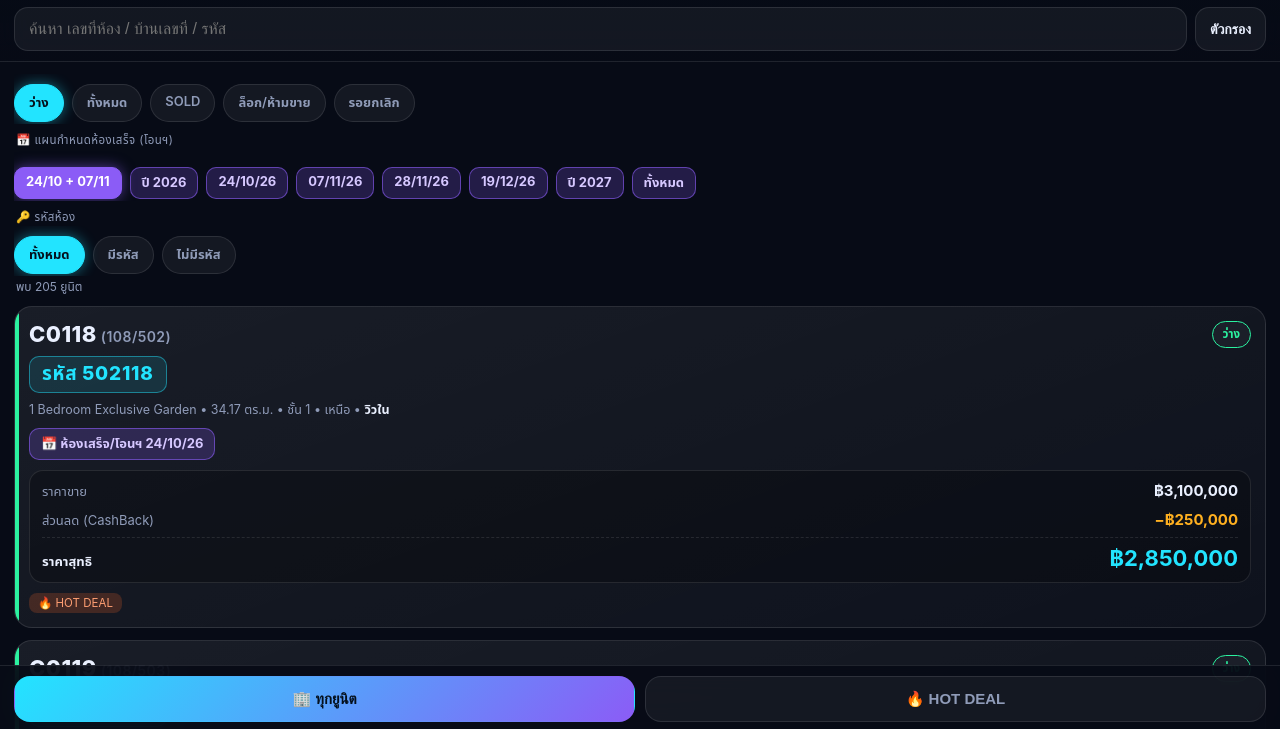
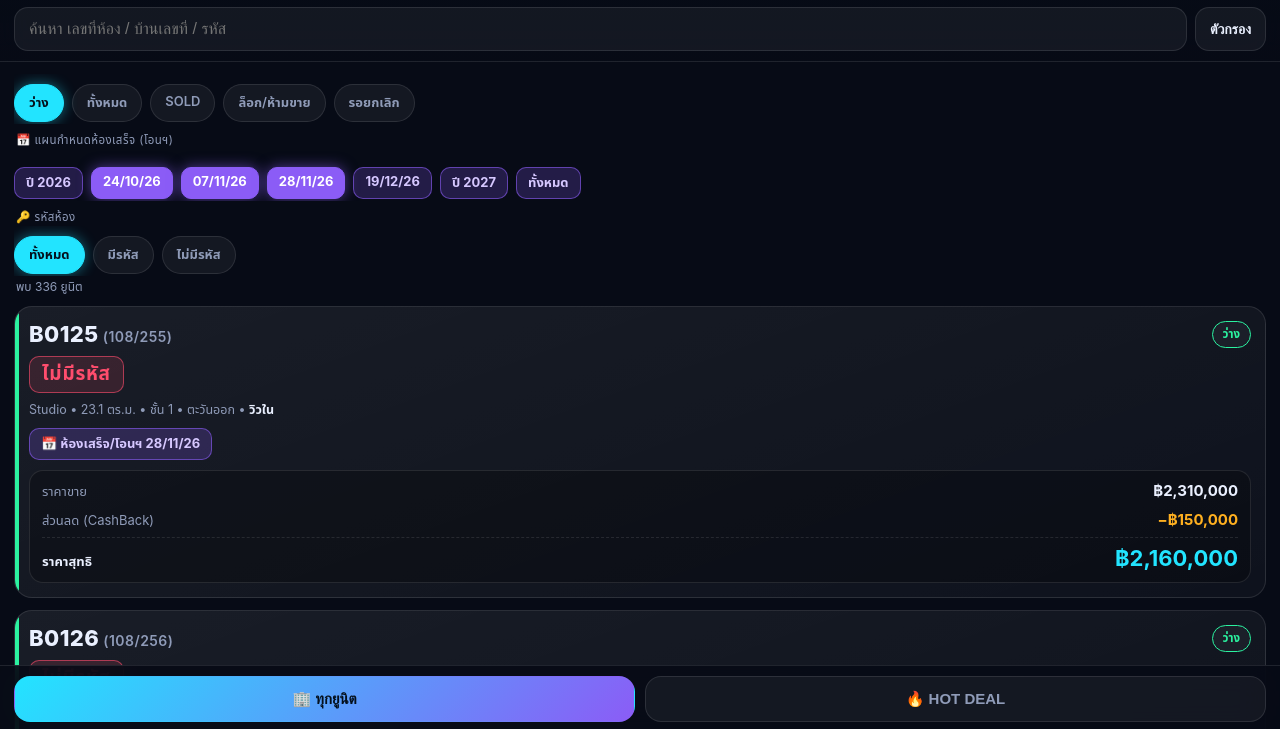
Before and after one commit to bug1-png/KVL_Price_App, a plain HTML site: page index.html in a window 1280 px wide. Shown: the part 68-797 px from the top of the page. Drawn offline with Linux system fonts and the light colour scheme.

Commit message:
Add files via upload

```diff
--- a/index.html
+++ b/index.html
@@ -189,11 +189,14 @@ fillSel("#fDir","ทิศ",uniq(M,"dir").sort());
 fillSel("#fDetail","Unit Detail",uniq(M,"detail").sort());
 $("#fSort").innerHTML='<option value="unit">เรียง: เลขที่ห้อง</option><option value="pa">ราคา ต่ำ→สูง</option><option value="pd">ราคา สูง→ต่ำ</option><option value="na">สุทธิ ต่ำ→สูง</option><option value="nd">สุทธิ สูง→ต่ำ</option>';
 $("#avail").textContent=nf(M.filter(isFree).length);
-let mode=1,evt="E2",codeF="",unlocked=false;
+let mode=1,codeF="",unlocked=false;
 try{unlocked=sessionStorage.getItem("hs")==="1"}catch(e){}
 const evKey=d=>{const m=/^(\d\d)\/(\d\d)\/(\d\d)$/.exec(d||"");return m?(+m[3])*10000+(+m[2])*100+(+m[1]):99999999};
 const EVS=[...new Set(M.concat(H).map(u=>u.date).filter(Boolean))].sort((a,b)=>evKey(a)-evKey(b));
-const EARLY=EVS.filter(d=>d.includes("/")).slice(0,2);
+// completion-date chips are multi-select. Default = the 3 earliest dates (24/10, 07/11, 28/11 today). Empty selection = no filter.
+const DATES26=EVS.filter(d=>d.includes("/"));
+const EV_DEFAULT=DATES26.slice(0,3);
+let evSel=new Set(EV_DEFAULT);
 const evTxt=d=>/^\d{4}$/.test(d)?"ปี "+d:d;
 const codeKind=c=>{const t=codeTxt(c);return t==="ไม่มีรหัส"?"none":t==="ไม่รับ"?"refuse":"ok"};
 const HAS_REFUSE=M.some(u=>codeKind(u.code)==="refuse");
@@ -201,7 +204,12 @@ const kindOf=u=>codeKind((mByUnit[u.unit]||u).code);
 function drawChips(){
   const arr=tab==="all"?[["free","ว่าง"],["all","ทั้งหมด"],["sold","SOLD"],["lock","ล็อก/ห้ามขาย"],["cancel","รอยกเลิก"]]:[["free","ว่าง"],["all","ทั้งหมด"],["sold","SOLD"]];
   $("#chips").innerHTML=arr.map(([k,l])=>'<div class="chip '+(tab==="hot"?"hot":"")+" "+(chip===k?"on":"")+'" data-k="'+k+'">'+l+"</div>").join("");
-  $("#chips2").innerHTML=[["E2",EARLY.map(d=>d.slice(0,5)).join(" + ")],["Y26","ปี 2026"]].concat(EVS.filter(d=>d.includes("/")).map(d=>[d,d]),EVS.filter(d=>/^\d{4}$/.test(d)).map(d=>[d,evTxt(d)]),[["","ทั้งหมด"]]).map(([k,l])=>'<div class="chip ev '+(evt===k?"on":"")+'" data-k="'+esc(k)+'">'+esc(l)+"</div>").join("");
+  $("#chips2").innerHTML=(()=>{
+    const all=evSel.size===0||EVS.every(d=>evSel.has(d));
+    const is26=DATES26.length>0&&DATES26.every(d=>evSel.has(d))&&EVS.every(d=>DATES26.includes(d)||!evSel.has(d));
+    const items=[["Y26","ปี 2026",is26&&!all]].concat(EVS.map(d=>[d,d.includes("/")?d:evTxt(d),evSel.has(d)&&!all]),[["ALL","ทั้งหมด",all]]);
+    return items.map(([k,l,on])=>'<div class="chip ev '+(on?"on":"")+'" data-k="'+esc(k)+'">'+esc(l)+"</div>").join("");
+  })();
   $("#chips3").innerHTML=[["","ทั้งหมด",""],["has","มีรหัส","cd"],["none","ไม่มีรหัส","cd no"]].concat(HAS_REFUSE?[["refuse","ไม่รับ","cd rf"]]:[]).map(([k,l,c])=>'<div class="chip '+c+" "+(codeF===k?"on":"")+'" data-k="'+k+'">'+l+"</div>").join("");
 }
 function baseMatch(u){
@@ -210,7 +218,7 @@ function baseMatch(u){
   if(chip==="sold"&&st!=="SOLD")return false;
   if(chip==="lock"&&!(st.startsWith("LOCK")||st==="ห้ามขาย"))return false;
   if(chip==="cancel"&&!st.startsWith("รอยกเลิก"))return false;
-  if(evt==="E2"){if(!EARLY.includes(u.date))return false}else if(evt==="Y26"){if(!/\/26$/.test(u.date||""))return false}else if(evt!==""&&u.date!==evt)return false;
+  if(evSel.size&&!evSel.has(u.date))return false;
   if(codeF!==""&&kindOf(u)!=={has:"ok",none:"none",refuse:"refuse"}[codeF])return false;
   const pMin=$("#pMin").value,pMax=$("#pMax").value;
   if(pMin!==""||pMax!==""){const n=tab==="hot"?u.pro:(u.price==null?null:u.price-(u.cb||0));
@@ -431,7 +439,11 @@ $("#pinx").onclick=()=>{$("#pin").style.display="none";pinCb=null};
 $("#sheetbg").onclick=()=>closeSheet();
 $("#list").addEventListener("click",e=>{const c=e.target.closest(".card");if(c)openSheet(c.dataset.u)});
 $("#chips").addEventListener("click",e=>{const c=e.target.closest(".chip");if(!c)return;chip=c.dataset.k;drawChips();render()});
-$("#chips2").addEventListener("click",e=>{const c=e.target.closest(".chip");if(!c)return;evt=c.dataset.k;drawChips();render()});
+$("#chips2").addEventListener("click",e=>{const c=e.target.closest(".chip");if(!c)return;const k=c.dataset.k;
+  if(k==="ALL")evSel=new Set();
+  else if(k==="Y26")evSel=new Set(DATES26);
+  else if(evSel.has(k))evSel.delete(k);else evSel.add(k);
+  drawChips();render()});
 $("#chips3").addEventListener("click",e=>{const c=e.target.closest(".chip");if(!c)return;codeF=c.dataset.k;drawChips();render()});
 $("#more").onclick=()=>render(false);
 let tmr;$("#q").addEventListener("input",()=>{clearTimeout(tmr);tmr=setTimeout(render,180)});
@@ -439,7 +451,7 @@ $("#asof").textContent=DATA.meta&&DATA.meta.asof?"ข้อมูล ณ "+DATA.
 let ptm;["#pMin","#pMax"].forEach(id=>$(id).addEventListener("input",()=>{clearTimeout(ptm);ptm=setTimeout(render,250)}));
 $("#ftog").onclick=()=>{const on=$("#filters").classList.toggle("show");$("#ftog").classList.toggle("on",on);if(on)scrollTo(0,0)};
 [["#fTower","tower"],["#fFloor","floor"],["#fType","type"],["#fView","view"],["#fDir","dir"],["#fDetail","detail"],["#fSort","sort"]].forEach(([id,k])=>{$(id).onchange=e=>{f[k]=e.target.value;render()}});
-function setTab(t){tab=t;chip="free";evt="E2";codeF="";$("#tAll").classList.toggle("on",t==="all");$("#tHot").classList.toggle("on",t==="hot");drawChips();render();scrollTo(0,0)}
+function setTab(t){tab=t;chip="free";evSel=new Set(EV_DEFAULT);codeF="";$("#tAll").classList.toggle("on",t==="all");$("#tHot").classList.toggle("on",t==="hot");drawChips();render();scrollTo(0,0)}
 $("#tAll").onclick=()=>setTab("all");$("#tHot").onclick=()=>setTab("hot");
 window.addEventListener("scroll",()=>{if(shown<list.length&&innerHeight+scrollY>document.body.offsetHeight-700)render(false)},{passive:true});
 drawChips();render();
```
